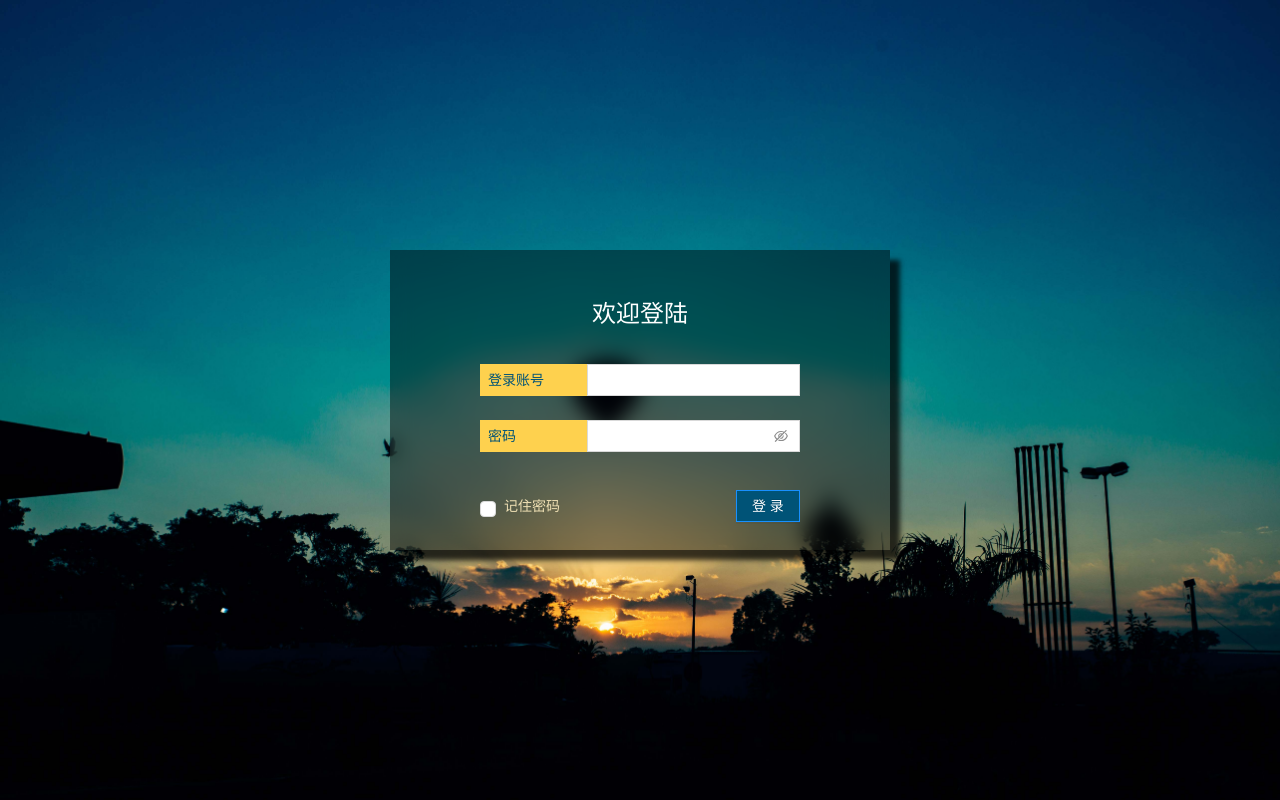
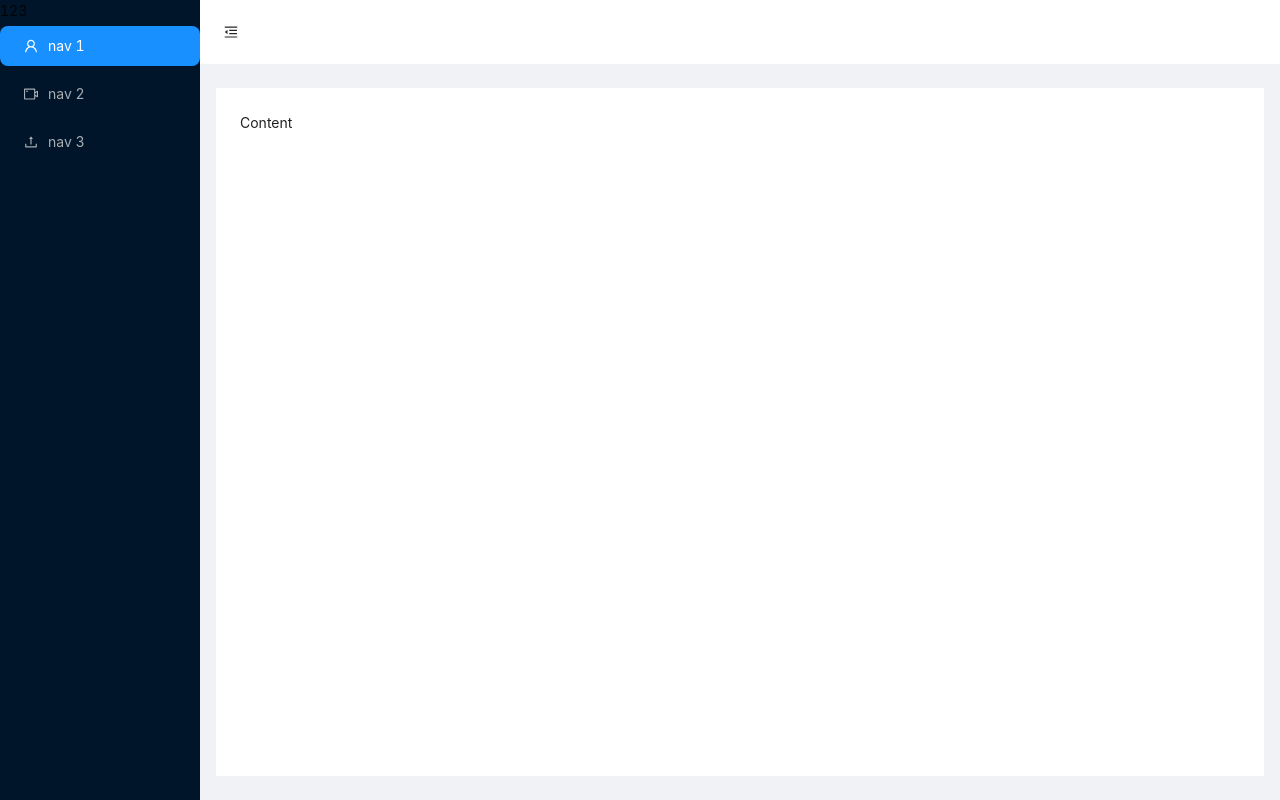
Before and after one commit to tsinggun/react_admin, a React (Create React App) app: page /#/home in a window 1280 px wide. Before the commit this address led to /#/login. Built offline with nearby package versions, Linux system fonts and the light colour scheme.

Commit message:
feat: add nav menu

```diff
--- /dev/null
+++ b/src/assets/style/global.less
@@ -0,0 +1,3 @@
+.full-height {
+    height: 100%;
+}
--- a/src/assets/style/index.less
+++ b/src/assets/style/index.less
@@ -1 +1,2 @@
 @import url("./reset.less");
+@import url("./global.less");
--- a/src/views/LayOut/Layout.tsx
+++ b/src/views/LayOut/Layout.tsx
@@ -1,18 +1,75 @@
-import React, { useEffect } from 'react'
-import RouterBeforeEach from '@/Components/RouterBeforeEach/RouterBeforeEach'
+import React, { useState } from 'react';
+import {
+  MenuFoldOutlined,
+  MenuUnfoldOutlined,
+  UploadOutlined,
+  UserOutlined,
+  VideoCameraOutlined,
+} from '@ant-design/icons';
+import { Layout, Menu, theme } from 'antd';
 
+const { Header, Sider, Content } = Layout;
 
-export default function Layout() {
+const App: React.FC = () => {
+  const [collapsed, setCollapsed] = useState(false);
+  const {
+    token: { colorBgContainer },
+  } = theme.useToken();
 
   return (
-    <div>
-        <h1>
-            header
-        </h1>
+    <Layout className='full-height'>
+      <Sider trigger={null} collapsible collapsed={collapsed}>
+        <div className="logo" >
+          123
+        </div>
+        <Menu
+          theme="dark"
+          mode="inline"
+          defaultSelectedKeys={['1']}
+          items={[
+            {
+              key: '1',
+              icon: <UserOutlined />,
+              label: 'nav 1',
+            },
+            {
+              key: '2',
+              icon: <VideoCameraOutlined />,
+              label: 'nav 2',
+            },
+            {
+              key: '3',
+              icon: <UploadOutlined />,
+              label: 'nav 3',
+            },
+          ]}
+        />
+      </Sider>
+      <Layout className="site-layout">
+        <Header style={{ padding: "0 24px", background: colorBgContainer }}>
+          <div>
+            {
+              React.createElement(collapsed ? MenuUnfoldOutlined : MenuFoldOutlined, {
+                className: 'trigger',
+                onClick: () => setCollapsed(!collapsed),
+              })
+            }
+          </div>
 
-        <div>
-            <RouterBeforeEach/>
-        </div>
-    </div>
-  )
-}
+        </Header>
+        <Content
+          style={{
+            margin: '24px 16px',
+            padding: 24,
+            minHeight: 280,
+            background: colorBgContainer,
+          }}
+        >
+          Content
+        </Content>
+      </Layout>
+    </Layout>
+  );
+};
+
+export default App;
```
Also changed, not shown: src/App.tsx (+2 -8 lines).
